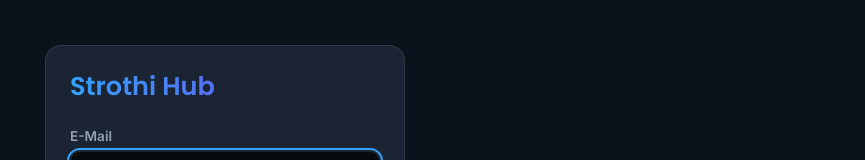
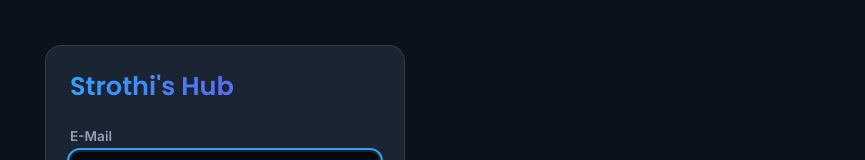
Before and after one commit to Strothi97/strothi-hub, a React (Vite) app in the folder frontend/: page /login in a window 1280 px wide. Shown: the part 203-363 px from the top of the page, without its empty margins (415-1280 px from the left). Built offline with nearby package versions, Linux system fonts and the light colour scheme.

Commit message:
Strothi's Hub

```diff
--- a/frontend/index.html
+++ b/frontend/index.html
@@ -18,7 +18,7 @@
   <meta property="og:url" content="https://strothi.de">
   <meta property="og:type" content="website">
 
-  <title>Strothi Hub</title>
+  <title>Strothi's Hub</title>
   <link rel="preconnect" href="https://fonts.googleapis.com" />
   <link rel="preconnect" href="https://fonts.gstatic.com" crossorigin />
   <link
--- a/frontend/src/pages/Login.tsx
+++ b/frontend/src/pages/Login.tsx
@@ -37,7 +37,7 @@ export function Login() {
         <ThemeToggle />
       </div>
       <Card className="login-card">
-        <h1 className="brand-gradient">Strothi Hub</h1>
+        <h1 className="brand-gradient">Strothi's Hub</h1>
         <form onSubmit={handleSubmit}>
           <Input
             id="login-email"
--- a/frontend/src/styles/variables.css
+++ b/frontend/src/styles/variables.css
@@ -1,5 +1,5 @@
 /*
-  Strothi Hub — Design-Tokens
+  Strothi's Hub — Design-Tokens
   Angelehnt an das Farbschema von strothi.de (dunkles Navy, Blau/Lila-Akzent).
   .light auf <html> aktiviert das helle Theme (siehe ThemeToggle).
 */
```
Also changed, not shown: frontend/public/site.webmanifest.
